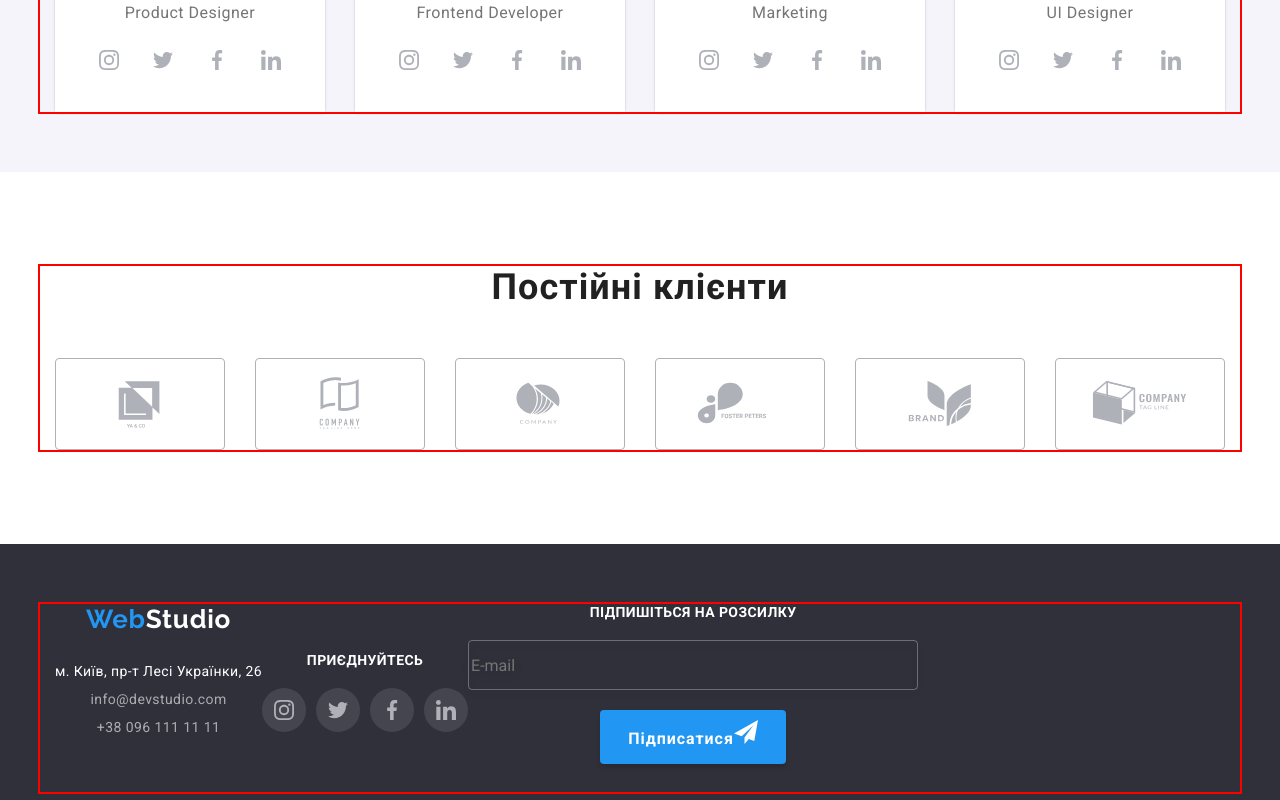
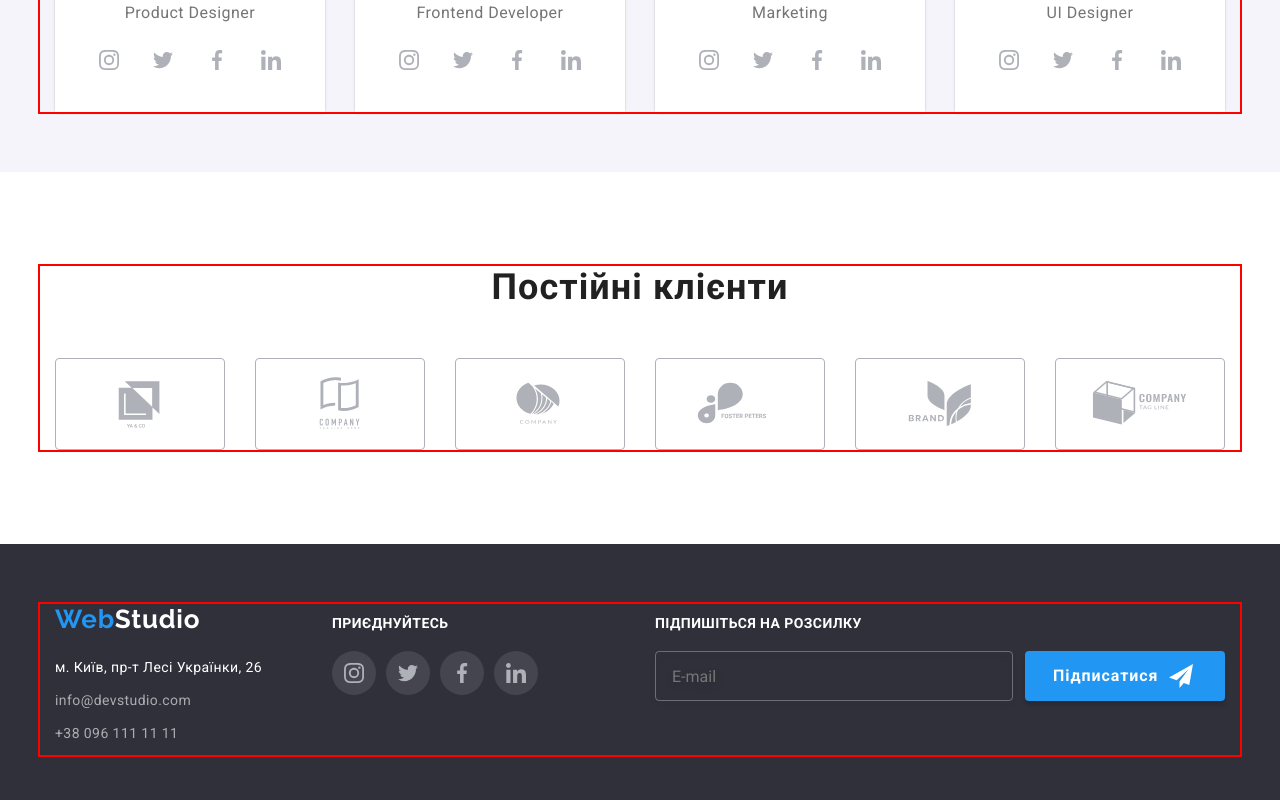
Before and after one commit to Aleks-TO/goit-markup-hw-08, a plain HTML site: page index.html in a window 1280 px wide. Shown: the part 1997-2797 px from the top of the page. Drawn offline with nearby package versions, Linux system fonts and the light colour scheme.

Commit message:
footer mobile complete

```diff
--- a/SASS/components/_footer.scss
+++ b/SASS/components/_footer.scss
@@ -1,27 +1,37 @@
 .footer {
   padding: 60px 0;
   background-color: $bg-dark-color;
+
   &__group {
     @media #{$tablet} {
       display: flex;
       flex-wrap: wrap;
     }
-    // display: flex;
-    // align-items: baseline;
+    @media #{$desctop} {
+      align-items: baseline;
+      flex-wrap: nowrap;
+    }
   }
   &__logo {
     text-align: center;
     display: block;
     margin-bottom: 28px;
-    @media #{$tablet} {
+    @media #{$desctop} {
+      text-align: left;
+      margin-right: 0px;
+      margin-bottom: 20px;
+      padding: 0;
     }
-    // margin-right: 0px;
-    // margin-bottom: 20px;
-    // padding: 0;
     color: $light-text;
   }
   &__contacts {
-    // margin-right: 70px;
+    @media #{$tablet} {
+      padding-left: 76px;
+    }
+    @media #{$desctop} {
+      padding-left: 0;
+      text-align: left;
+    }
   }
   &__title {
     text-align: center;
@@ -33,6 +43,9 @@
     text-transform: uppercase;
 
     color: $light-text;
+    @media #{$desctop} {
+      text-align: left;
+    }
   }
 }
 .address {
@@ -48,8 +61,11 @@
     letter-spacing: 0.03em;
     color: $light-alpha-06;
     margin-bottom: 12px;
-    // margin-bottom: 9px;
-    // line-height: calc(24 / 14);
+    @media #{$desctop} {
+      text-align: left;
+      margin-bottom: 9px;
+      line-height: calc(24 / 14);
+    }
   }
   &__text {
     color: $light-text;
@@ -59,6 +75,13 @@
 }
 .footer-socials {
   padding: 48px 0 60px 0;
+  @media #{$tablet} {
+    margin-left: 165px;
+    padding-top: 0;
+  }
+  @media #{$desctop} {
+    margin-left: 70px;
+  }
 }
 
 .social-list__link--dark {
@@ -67,19 +90,30 @@
 }
 
 .subscribe {
-  // display: flex;
-  // flex-direction: column;
-  // margin-left: auto;
+  @media #{$tablet} {
+    margin: 60px auto 0 auto;
+  }
+  @media #{$desctop} {
+    margin-top: 0;
+    margin-left: auto;
+    margin-right: 0;
+    display: flex;
+    flex-direction: column;
+  }
   &__wrapper {
-    // display: flex;
+    @media #{$desctop} {
+      display: flex;
+    }
   }
   &__text {
-    // display: block;
-    // margin-bottom: 20px;
-    // font-weight: 700;
-    // font-size: 14px;
-    // line-height: calc(16 / 14);
-    // letter-spacing: 0.03em;
+    @media #{$desctop} {
+      display: block;
+      margin-bottom: 20px;
+      font-weight: 700;
+      font-size: 14px;
+      line-height: calc(16 / 14);
+      letter-spacing: 0.03em;
+    }
     text-transform: uppercase;
     color: $light-text;
   }
@@ -89,10 +123,11 @@
   margin-bottom: 20px;
   height: 50px;
   width: 450px;
-
-  // width: 358px;
-  // padding-left: 16px;
-  // margin-right: 12px;
+  @media #{$desctop} {
+    width: 358px;
+    padding-left: 16px;
+    margin-right: 12px;
+  }
   border: 1px solid rgba(255, 255, 255, 0.3);
   filter: drop-shadow(0px 4px 4px rgba(0, 0, 0, 0.15));
   border-radius: 4px;
@@ -109,13 +144,16 @@
 }
 .subscribe-btn {
   @extend .btn;
-  // display: flex;
-  // gap: 10px;
-
+  width: 200px;
+  height: 50px;
   padding: 10px 28px;
-  margin: 0 auto;
+  @media #{$desctop} {
+    display: flex;
+    gap: 10px;
+  }
 
   &__wrapper {
     display: flex;
+    justify-content: center;
   }
 }
--- a/SASS/components/_hero.scss
+++ b/SASS/components/_hero.scss
@@ -15,7 +15,7 @@
   @media #{$desctop} {
     height: 600px;
     background-image: linear-gradient(to right, rgba(47, 48, 58, 0.4), rgba(47, 48, 58, 0.4)),
-      url(../images/hero/img@desctop-1x.jpg);
+      url(../images/hero/Img@desctop-1x.jpg);
   }
   // background-image: linear-gradient(to right, rgba(47, 48, 58, 0.4), rgba(47, 48, 58, 0.4)), url(../images/bg-hero.jpg);
   background-repeat: no-repeat;
```
Also changed, not shown: css/main.css, css/main.min.css, 2 other files.
